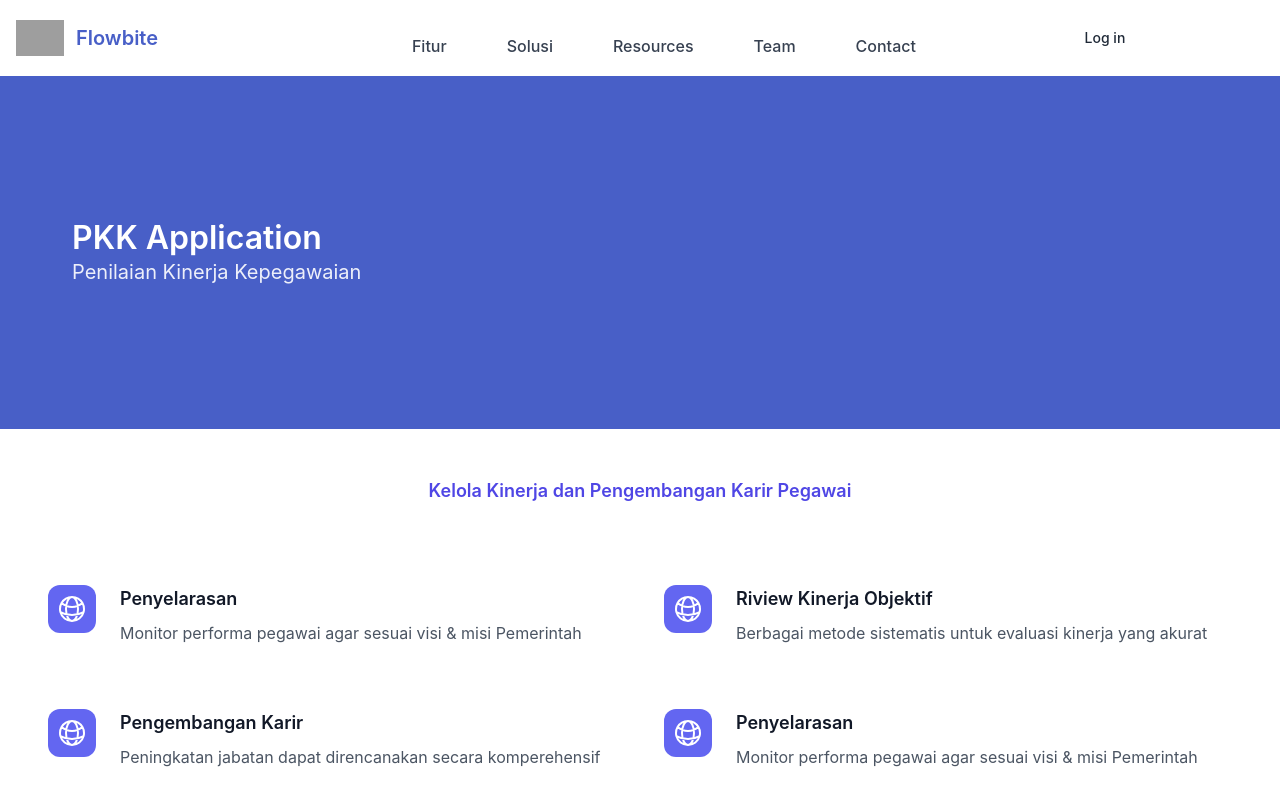
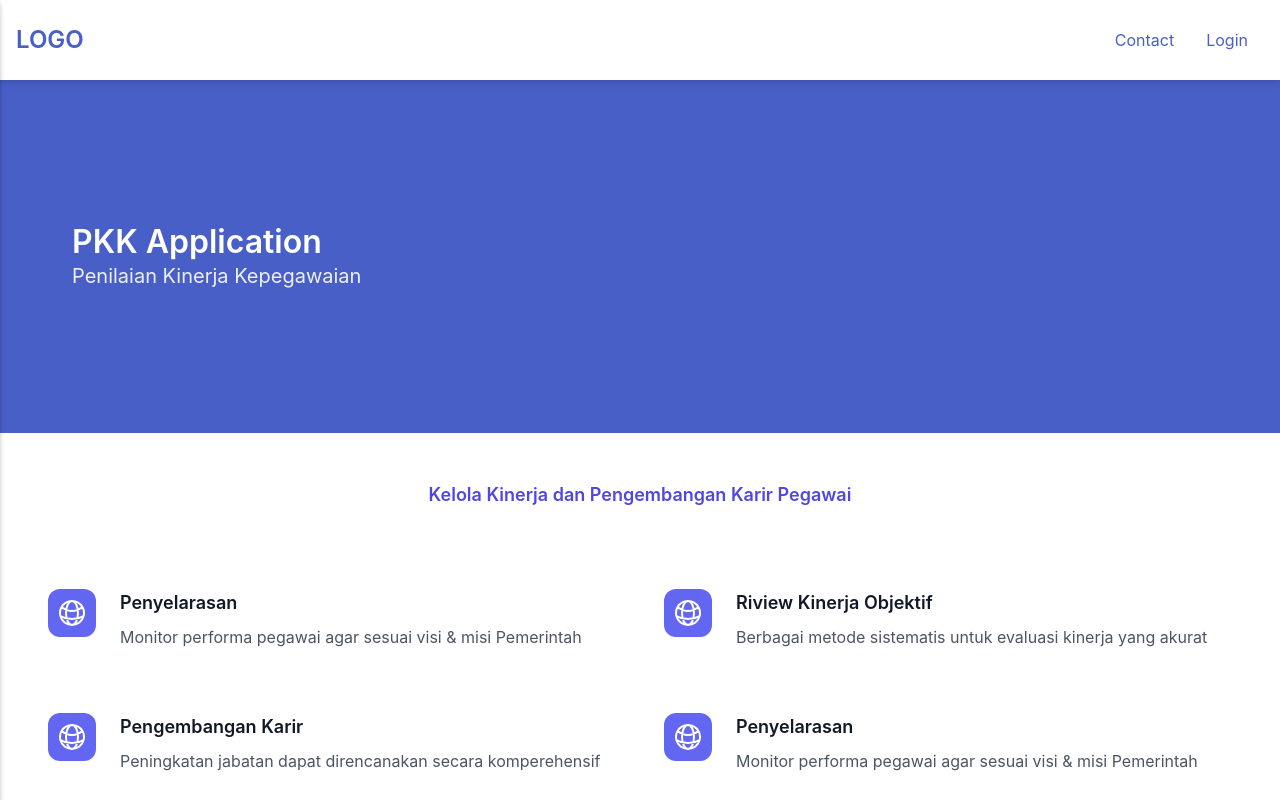
Before and after one commit to fazrithe/pkk-frontend, a Next.js app: page / in a window 1280 px wide. Shown: the top 800 px of the page. Built offline with nearby package versions, Linux system fonts and the light colour scheme; grey boxes are pictures that could not be loaded.

Commit message:
Update header
Update header

```diff
--- a/pages/componens/header/header.js
+++ b/pages/componens/header/header.js
@@ -1,50 +1,58 @@
-import "bulma/css/bulma.css";
-import Image from 'next/image';
+import { useState } from 'react'
+
+function NavLink({to, children}) {
+    return <a href={to} className={`mx-4`}>
+        {children}
+    </a>
+}
+
+function MobileNav({open, setOpen}) {
+    return (
+        <div className={`absolute top-0 left-0 h-screen w-screen bg-white transform ${open ? "-translate-x-0" : "-translate-x-full"} transition-transform duration-300 ease-in-out filter drop-shadow-md `}>
+            <div className="flex items-center justify-center filter drop-shadow-md bg-white h-20"> {/*logo container*/}
+                <a className="text-xl font-semibold" href="/">LOGO</a>
+            </div>
+            <div className="flex flex-col ml-4">
+                <a className="text-xl font-medium my-4" href="/auth/login" onClick={() => setTimeout(() => {setOpen(!open)}, 100)}>
+                    Login
+                </a>
+                <a className="text-xl font-normal my-4" href="/contact" onClick={() => setTimeout(() => {setOpen(!open)}, 100)}>
+                    Contact
+                </a>
+            </div>
+        </div>
+    )
+}
 
 export default function Navbar() {
-  return (
-    <>
-      <header>
-        <nav className="bg-white border-gray-200 px-4 lg:px-6 py-2.5 dark:bg-gray-800">
-            <div className="flex flex-wrap justify-between items-center mx-auto max-w-screen-xl">
-                <a href="https://flowbite.com" className="flex items-center">
-                    <img src="https://flowbite.com/docs/images/logo.svg" className="mr-3 h-6 sm:h-9" alt="Flowbite Logo" />
-                    <span className="self-center text-xl font-semibold whitespace-nowrap dark:text-white">Flowbite</span>
-                </a>
-                <div className="flex items-center lg:order-2">
-                    <a href="/auth/login" className="text-gray-800 dark:text-white hover:bg-gray-50 focus:ring-4 focus:ring-gray-300 font-medium rounded-lg text-sm px-4 lg:px-5 py-2 lg:py-2.5 mr-2 dark:hover:bg-gray-700 focus:outline-none dark:focus:ring-gray-800">Log in</a>
-                    <a href="#" className="text-white bg-primary-700 hover:bg-primary-800 focus:ring-4 focus:ring-primary-300 font-medium rounded-lg text-sm px-4 lg:px-5 py-2 lg:py-2.5 mr-2 dark:bg-primary-600 dark:hover:bg-primary-700 focus:outline-none dark:focus:ring-primary-800">Get started</a>
-                    <button data-collapse-toggle="mobile-menu-2" type="button" className="inline-flex items-center p-2 ml-1 text-sm text-gray-500 rounded-lg lg:hidden hover:bg-gray-100 focus:outline-none focus:ring-2 focus:ring-gray-200 dark:text-gray-400 dark:hover:bg-gray-700 dark:focus:ring-gray-600" aria-controls="mobile-menu-2" aria-expanded="false">
-                        <span className="sr-only">Open main menu</span>
-                        <svg className="w-6 h-6" fill="currentColor" viewBox="0 0 20 20" xmlns="http://www.w3.org/2000/svg"><path fill-rule="evenodd" d="M3 5a1 1 0 011-1h12a1 1 0 110 2H4a1 1 0 01-1-1zM3 10a1 1 0 011-1h12a1 1 0 110 2H4a1 1 0 01-1-1zM3 15a1 1 0 011-1h12a1 1 0 110 2H4a1 1 0 01-1-1z" clip-rule="evenodd"></path></svg>
-                        <svg className="hidden w-6 h-6" fill="currentColor" viewBox="0 0 20 20" xmlns="http://www.w3.org/2000/svg"><path fill-rule="evenodd" d="M4.293 4.293a1 1 0 011.414 0L10 8.586l4.293-4.293a1 1 0 111.414 1.414L11.414 10l4.293 4.293a1 1 0 01-1.414 1.414L10 11.414l-4.293 4.293a1 1 0 01-1.414-1.414L8.586 10 4.293 5.707a1 1 0 010-1.414z" clip-rule="evenodd"></path></svg>
-                    </button>
+
+    const [open, setOpen] = useState(false)
+    return (
+        <nav className="flex filter drop-shadow-md bg-white px-4 py-4 h-20 items-center">
+            <MobileNav open={open} setOpen={setOpen}/>
+            <div className="w-3/12 flex items-center">
+                <a className="text-2xl font-semibold" href="/">LOGO</a>
+            </div>
+            <div className="w-9/12 flex justify-end items-center">
+
+                <div className="z-50 flex relative w-8 h-8 flex-col justify-between items-center md:hidden" onClick={() => {
+                    setOpen(!open)
+                }}>
+                    {/* hamburger button */}
+                    <span className={`h-1 w-full bg-black rounded-lg transform transition duration-300 ease-in-out ${open ? "rotate-45 translate-y-3.5" : ""}`} />
+                    <span className={`h-1 w-full bg-black rounded-lg transition-all duration-300 ease-in-out ${open ? "w-0" : "w-full"}`} />
+                    <span className={`h-1 w-full bg-black rounded-lg transform transition duration-300 ease-in-out ${open ? "-rotate-45 -translate-y-3.5" : ""}`} />
                 </div>
-                <div className="hidden justify-between items-center w-full lg:flex lg:w-auto lg:order-1" id="mobile-menu-2">
-                    <ul className="flex flex-col mt-4 font-medium lg:flex-row lg:space-x-8 lg:mt-0">
-                        <li>
-                            <a href="#" className="block py-2 pr-4 pl-3 text-white rounded bg-primary-700 lg:bg-transparent lg:text-primary-700 lg:p-0 dark:text-white" aria-current="page">Home</a>
-                        </li>
-                        <li>
-                            <a href="#" className="block py-2 pr-4 pl-3 text-gray-700 border-b border-gray-100 hover:bg-gray-50 lg:hover:bg-transparent lg:border-0 lg:hover:text-primary-700 lg:p-0 dark:text-gray-400 lg:dark:hover:text-white dark:hover:bg-gray-700 dark:hover:text-white lg:dark:hover:bg-transparent dark:border-gray-700">Fitur</a>
-                        </li>
-                        <li>
-                            <a href="#" className="block py-2 pr-4 pl-3 text-gray-700 border-b border-gray-100 hover:bg-gray-50 lg:hover:bg-transparent lg:border-0 lg:hover:text-primary-700 lg:p-0 dark:text-gray-400 lg:dark:hover:text-white dark:hover:bg-gray-700 dark:hover:text-white lg:dark:hover:bg-transparent dark:border-gray-700">Solusi</a>
-                        </li>
-                        <li>
-                            <a href="#" className="block py-2 pr-4 pl-3 text-gray-700 border-b border-gray-100 hover:bg-gray-50 lg:hover:bg-transparent lg:border-0 lg:hover:text-primary-700 lg:p-0 dark:text-gray-400 lg:dark:hover:text-white dark:hover:bg-gray-700 dark:hover:text-white lg:dark:hover:bg-transparent dark:border-gray-700">Resources</a>
-                        </li>
-                        <li>
-                            <a href="#" className="block py-2 pr-4 pl-3 text-gray-700 border-b border-gray-100 hover:bg-gray-50 lg:hover:bg-transparent lg:border-0 lg:hover:text-primary-700 lg:p-0 dark:text-gray-400 lg:dark:hover:text-white dark:hover:bg-gray-700 dark:hover:text-white lg:dark:hover:bg-transparent dark:border-gray-700">Team</a>
-                        </li>
-                        <li>
-                            <a href="#" className="block py-2 pr-4 pl-3 text-gray-700 border-b border-gray-100 hover:bg-gray-50 lg:hover:bg-transparent lg:border-0 lg:hover:text-primary-700 lg:p-0 dark:text-gray-400 lg:dark:hover:text-white dark:hover:bg-gray-700 dark:hover:text-white lg:dark:hover:bg-transparent dark:border-gray-700">Contact</a>
-                        </li>
-                    </ul>
+
+                <div className="hidden md:flex">
+                    <NavLink to="/contact">
+                        Contact
+                    </NavLink>
+                    <NavLink to="/auth/login">
+                        Login
+                    </NavLink>
                 </div>
             </div>
         </nav>
-    </header>
-    </>
-  )
+    )
 }
--- a/pages/componens/header/headerUser.js
+++ b/pages/componens/header/headerUser.js
@@ -1,10 +1,14 @@
-import "bulma/css/bulma.css";
 import axios from "axios";
 import { successAlert } from "../../componens/alert/alertService";
 import Cookies from "js-cookie";
 
-export default function Navbar() {
+function NavLink({to, children}) {
+    return <a href={to} className={`mx-4`}>
+        {children}
+    </a>
+}
 
+function MobileNav({open, setOpen}) {
     const Logout = async () => {
         try{
             await axios.delete('http://localhost:5000/api/logout');
@@ -15,50 +19,65 @@
         }
     }
     return (
-        <>
-          <header>
-            <nav className="bg-white border-gray-200 px-4 lg:px-6 py-2.5 dark:bg-gray-800">
-                <div className="flex flex-wrap justify-between items-center mx-auto max-w-screen-xl">
-                    <a href="https://flowbite.com" className="flex items-center">
-                        <img src="https://flowbite.com/docs/images/logo.svg" className="mr-3 h-6 sm:h-9" alt="Flowbite Logo" />
-                        <span className="self-center text-xl font-semibold whitespace-nowrap dark:text-white">Flowbite</span>
+        <div className={`absolute top-0 left-0 h-screen w-screen bg-white transform ${open ? "-translate-x-0" : "-translate-x-full"} transition-transform duration-300 ease-in-out filter drop-shadow-md `}>
+            <div className="flex items-center justify-center filter drop-shadow-md bg-white h-20"> {/*logo container*/}
+                <a className="text-xl font-semibold" href="/">LOGO</a>
+            </div>
+            <div className="flex flex-col ml-4 bg-white">
+                <a className="text-xl font-medium my-4" href="/dashboard" onClick={() => setTimeout(() => {setOpen(!open)}, 100)}>
+                    Dashboard
+                </a>
+                <a className="text-xl font-medium my-4" href="/users" onClick={() => setTimeout(() => {setOpen(!open)}, 100)}>
+                    Users
+                </a>
+                <a className="text-xl font-normal my-4" href="#" onClick={() => setTimeout(() => {setOpen(Logout)}, 100)}>
+                    Logout
+                </a>
+            </div>
+        </div>
+    )
+}
+
+export default function Navbar() {
+    const Logout = async () => {
+        try{
+            await axios.delete('http://localhost:5000/api/logout');
+            Cookies.remove('token');
+            successAlert('success','Logout Success','/')
+        }catch(error){
+            console.log(error);
+        }
+    }
+    const [open, setOpen] = useState(false)
+    return (
+        <nav className="flex filter drop-shadow-md bg-white px-4 py-4 h-20 items-center">
+            <MobileNav open={open} setOpen={setOpen}/>
+            <div className="w-3/12 flex items-center">
+                <a className="text-2xl font-semibold" href="/">LOGO</a>
+            </div>
+            <div className="w-9/12 flex justify-end items-center">
+
+                <div className="z-50 flex relative w-8 h-8 flex-col justify-between items-center md:hidden" onClick={() => {
+                    setOpen(!open)
+                }}>
+                    {/* hamburger button */}
+                    <span className={`h-1 w-full bg-black rounded-lg transform transition duration-300 ease-in-out ${open ? "rotate-45 translate-y-3.5" : ""}`} />
+                    <span className={`h-1 w-full bg-black rounded-lg transition-all duration-300 ease-in-out ${open ? "w-0" : "w-full"}`} />
+                    <span className={`h-1 w-full bg-black rounded-lg transform transition duration-300 ease-in-out ${open ? "-rotate-45 -translate-y-3.5" : ""}`} />
+                </div>
+
+                <div className="hidden md:flex">
+                    <NavLink to="/dashboard">
+                        Dashboard
+                    </NavLink>
+                    <NavLink to="/users">
+                        Users
+                    </NavLink>
+                    <a href='#' onClick={Logout}>
+                        Logout
                     </a>
-                    <div className="flex items-center lg:order-2">
-                        <button onClick={Logout} className="text-gray-800 dark:text-white hover:bg-gray-50 focus:ring-4 focus:ring-gray-300 font-medium rounded-lg text-sm px-4 lg:px-5 py-2 lg:py-2.5 mr-2 dark:hover:bg-gray-700 focus:outline-none dark:focus:ring-gray-800">
-                                    Log Out
-                        </button>
-                        <a href="#" className="text-white bg-primary-700 hover:bg-primary-800 focus:ring-4 focus:ring-primary-300 font-medium rounded-lg text-sm px-4 lg:px-5 py-2 lg:py-2.5 mr-2 dark:bg-primary-600 dark:hover:bg-primary-700 focus:outline-none dark:focus:ring-primary-800">Get started</a>
-                        <button data-collapse-toggle="mobile-menu-2" type="button" className="inline-flex items-center p-2 ml-1 text-sm text-gray-500 rounded-lg lg:hidden hover:bg-gray-100 focus:outline-none focus:ring-2 focus:ring-gray-200 dark:text-gray-400 dark:hover:bg-gray-700 dark:focus:ring-gray-600" aria-controls="mobile-menu-2" aria-expanded="false">
-                            <span className="sr-only">Open main menu</span>
-                            <svg className="w-6 h-6" fill="currentColor" viewBox="0 0 20 20" xmlns="http://www.w3.org/2000/svg"><path fill-rule="evenodd" d="M3 5a1 1 0 011-1h12a1 1 0 110 2H4a1 1 0 01-1-1zM3 10a1 1 0 011-1h12a1 1 0 110 2H4a1 1 0 01-1-1zM3 15a1 1 0 011-1h12a1 1 0 110 2H4a1 1 0 01-1-1z" clip-rule="evenodd"></path></svg>
-                            <svg className="hidden w-6 h-6" fill="currentColor" viewBox="0 0 20 20" xmlns="http://www.w3.org/2000/svg"><path fill-rule="evenodd" d="M4.293 4.293a1 1 0 011.414 0L10 8.586l4.293-4.293a1 1 0 111.414 1.414L11.414 10l4.293 4.293a1 1 0 01-1.414 1.414L10 11.414l-4.293 4.293a1 1 0 01-1.414-1.414L8.586 10 4.293 5.707a1 1 0 010-1.414z" clip-rule="evenodd"></path></svg>
-                        </button>
-                    </div>
-                    <div className="hidden justify-between items-center w-full lg:flex lg:w-auto lg:order-1" id="mobile-menu-2">
-                        <ul className="flex flex-col mt-4 font-medium lg:flex-row lg:space-x-8 lg:mt-0">
-                            <li>
-                                <a href="#" className="block py-2 pr-4 pl-3 text-white rounded bg-primary-700 lg:bg-transparent lg:text-primary-700 lg:p-0 dark:text-white" aria-current="page">Home</a>
-                            </li>
-                            <li>
-                                <a href="/dashboard" className="block py-2 pr-4 pl-3 text-gray-700 border-b border-gray-100 hover:bg-gray-50 lg:hover:bg-transparent lg:border-0 lg:hover:text-primary-700 lg:p-0 dark:text-gray-400 lg:dark:hover:text-white dark:hover:bg-gray-700 dark:hover:text-white lg:dark:hover:bg-transparent dark:border-gray-700">Home</a>
-                            </li>
-                            <li>
-                                <a href="/users" className="block py-2 pr-4 pl-3 text-gray-700 border-b border-gray-100 hover:bg-gray-50 lg:hover:bg-transparent lg:border-0 lg:hover:text-primary-700 lg:p-0 dark:text-gray-400 lg:dark:hover:text-white dark:hover:bg-gray-700 dark:hover:text-white lg:dark:hover:bg-transparent dark:border-gray-700">Users</a>
-                            </li>
-                            <li>
-                                <a href="#" className="block py-2 pr-4 pl-3 text-gray-700 border-b border-gray-100 hover:bg-gray-50 lg:hover:bg-transparent lg:border-0 lg:hover:text-primary-700 lg:p-0 dark:text-gray-400 lg:dark:hover:text-white dark:hover:bg-gray-700 dark:hover:text-white lg:dark:hover:bg-transparent dark:border-gray-700">Features</a>
-                            </li>
-                            <li>
-                                <a href="#" className="block py-2 pr-4 pl-3 text-gray-700 border-b border-gray-100 hover:bg-gray-50 lg:hover:bg-transparent lg:border-0 lg:hover:text-primary-700 lg:p-0 dark:text-gray-400 lg:dark:hover:text-white dark:hover:bg-gray-700 dark:hover:text-white lg:dark:hover:bg-transparent dark:border-gray-700">Team</a>
-                            </li>
-                            <li>
-                                <a href="#" className="block py-2 pr-4 pl-3 text-gray-700 border-b border-gray-100 hover:bg-gray-50 lg:hover:bg-transparent lg:border-0 lg:hover:text-primary-700 lg:p-0 dark:text-gray-400 lg:dark:hover:text-white dark:hover:bg-gray-700 dark:hover:text-white lg:dark:hover:bg-transparent dark:border-gray-700">Contact</a>
-                            </li>
-                        </ul>
-                    </div>
                 </div>
-            </nav>
-        </header>
-        </>
-      )
+            </div>
+        </nav>
+    )
 }
--- a/pages/dashboard/index.js
+++ b/pages/dashboard/index.js
@@ -19,7 +19,6 @@
     return(
         <>
         <Navbar/>
-        <div className="container">
            <div className="bg-white py-24 sm:py-32 lg:py40">
               <div className="mx-auto max-w-7x1 px-6 lg:px-8">
                 <div className="sm:text-center">
@@ -28,7 +27,6 @@
                 </div>
               </div>
            </div>
-        </div>
       </>
     );
 }
--- a/pages/users/index.js
+++ b/pages/users/index.js
@@ -42,7 +42,7 @@
     return (
         <>
         <Navbar/>
-        <div className="container mt-6">
+        <div className="mx-auto max-w-7x1 px-6 lg:px-8">
             <div className="relative overflow-x-auto shadow-md sm:rounded-lg">
                 <div className="flex items-center justify-between pb-4">
                     <div className="mt-8 ml-8 mb-4">
```
